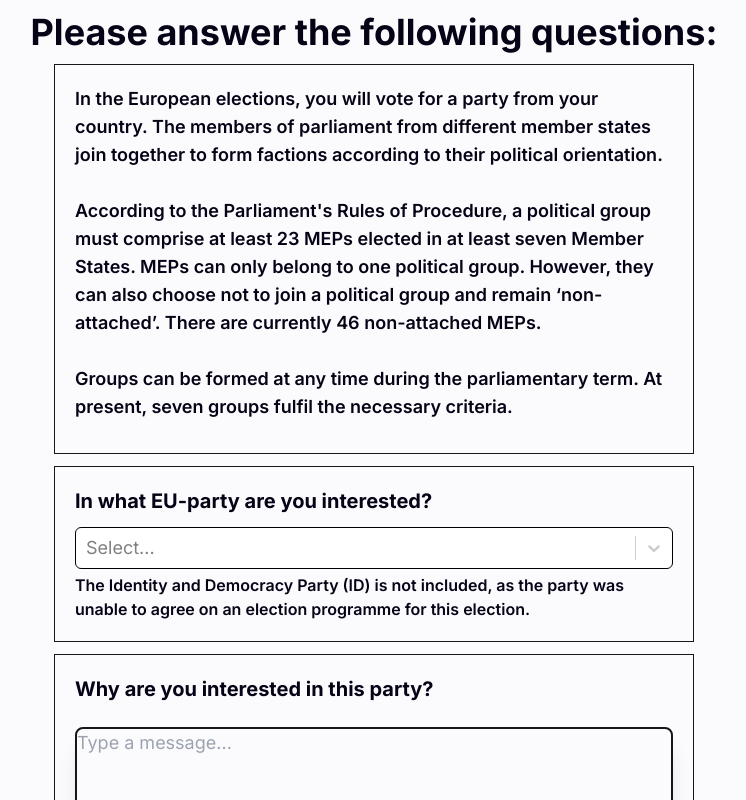
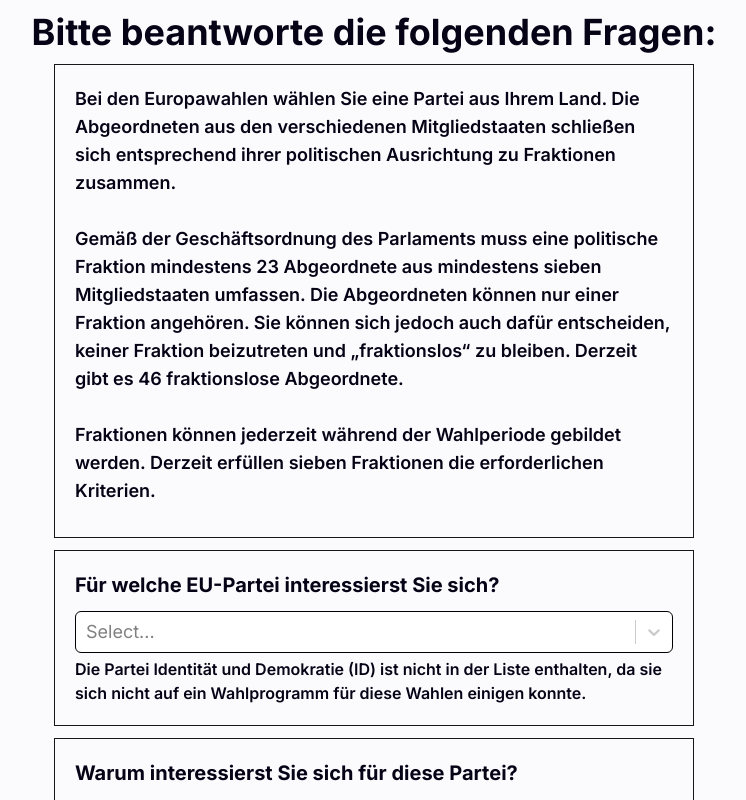
Before and after one commit to FelixHornberger/quote-and-vote-ger, a Next.js app: page /pre-task in a window 1280 px wide. Shown: the top 800 px of the page, without its empty margins (266-1012 px from the left). Built offline with nearby package versions, Linux system fonts and the light colour scheme.

Commit message:
Pre Task localisation

```diff
--- a/app/pre-task/page.tsx
+++ b/app/pre-task/page.tsx
@@ -8,12 +8,12 @@ export default function Home() {
   return (
     <main className="flex flex-col items-center">
       <div className="text-center place-items-center mb-3">
-        <h1>Please answer the following questions:</h1>
+        <h1>Bitte beantworte die folgenden Fragen:</h1>
       </div>
       <div className="w-[75%] sm:w-[50%]">
         <InfoText></InfoText>
-        <QuestionElement2 question={"In what EU-party are you interested?"}></QuestionElement2>
-        <QuestionElement question={"Why are you interested in this party?"} topic={"eligibilityBefore"}  ></QuestionElement>
+        <QuestionElement2 question={"Für welche EU-Partei interessierst Sie sich?"}></QuestionElement2>
+        <QuestionElement question={"Warum interessierst Sie sich für diese Partei?"} topic={"eligibilityBefore"}  ></QuestionElement>
       </div>
       <PreTaskButton></PreTaskButton>
     </main>
--- a/components/preTask/InfoText.tsx
+++ b/components/preTask/InfoText.tsx
@@ -4,18 +4,18 @@ export default function InfoText() {
         <div className="flex-col border border-neutral-900 p-5 mb-3">
             <div className="flex-col text-left justify-center sm:justify-normal mb-3">
                 <p>
-                    In the European elections, you will vote for a party from your country.
-                    The members of parliament from different member states join together to form factions according to their political orientation.
+                    Bei den Europawahlen wählen Sie eine Partei aus Ihrem Land.
+                    Die Abgeordneten aus den verschiedenen Mitgliedstaaten schließen sich entsprechend ihrer politischen Ausrichtung zu Fraktionen zusammen.
                 </p>
                 <br/>
                 <p>
-                    According to the Parliament&apos;s Rules of Procedure, a political group must comprise at least 23 MEPs elected in at least seven Member States.
-                    MEPs can only belong to one political group. However, they can also choose not to join a political group and remain ‘non-attached’.
-                    There are currently 46 non-attached MEPs.
+                    Gemäß der Geschäftsordnung des Parlaments muss eine politische Fraktion mindestens 23 Abgeordnete aus mindestens sieben Mitgliedstaaten umfassen.
+                    Die Abgeordneten können nur einer Fraktion angehören.
+                    Sie können sich jedoch auch dafür entscheiden, keiner Fraktion beizutreten und „fraktionslos“ zu bleiben. Derzeit gibt es 46 fraktionslose Abgeordnete.
                 </p>
                 <br/>
                 <p>
-                    Groups can be formed at any time during the parliamentary term. At present, seven groups fulfil the necessary criteria.
+                    Fraktionen können jederzeit während der Wahlperiode gebildet werden. Derzeit erfüllen sieben Fraktionen die erforderlichen Kriterien.
                 </p>
             </div>
         </div>
--- a/components/preTask/QuestionElement2.tsx
+++ b/components/preTask/QuestionElement2.tsx
@@ -7,7 +7,7 @@ export default function QuestionElement({ question }: { question: string }) {
                 <h2>{question}</h2>
             </div>
             <PartySelector></PartySelector>
-            <p className="text-base pt-2.5 sm:pt-1">The Identity and Democracy Party (ID) is not included, as the party was unable to agree on an election programme for this election.</p>
+            <p className="text-base pt-2.5 sm:pt-1">Die Partei Identität und Demokratie (ID) ist nicht in der Liste enthalten, da sie sich nicht auf ein Wahlprogramm für diese Wahlen einigen konnte.</p>
         </div>
     );
 }
```
